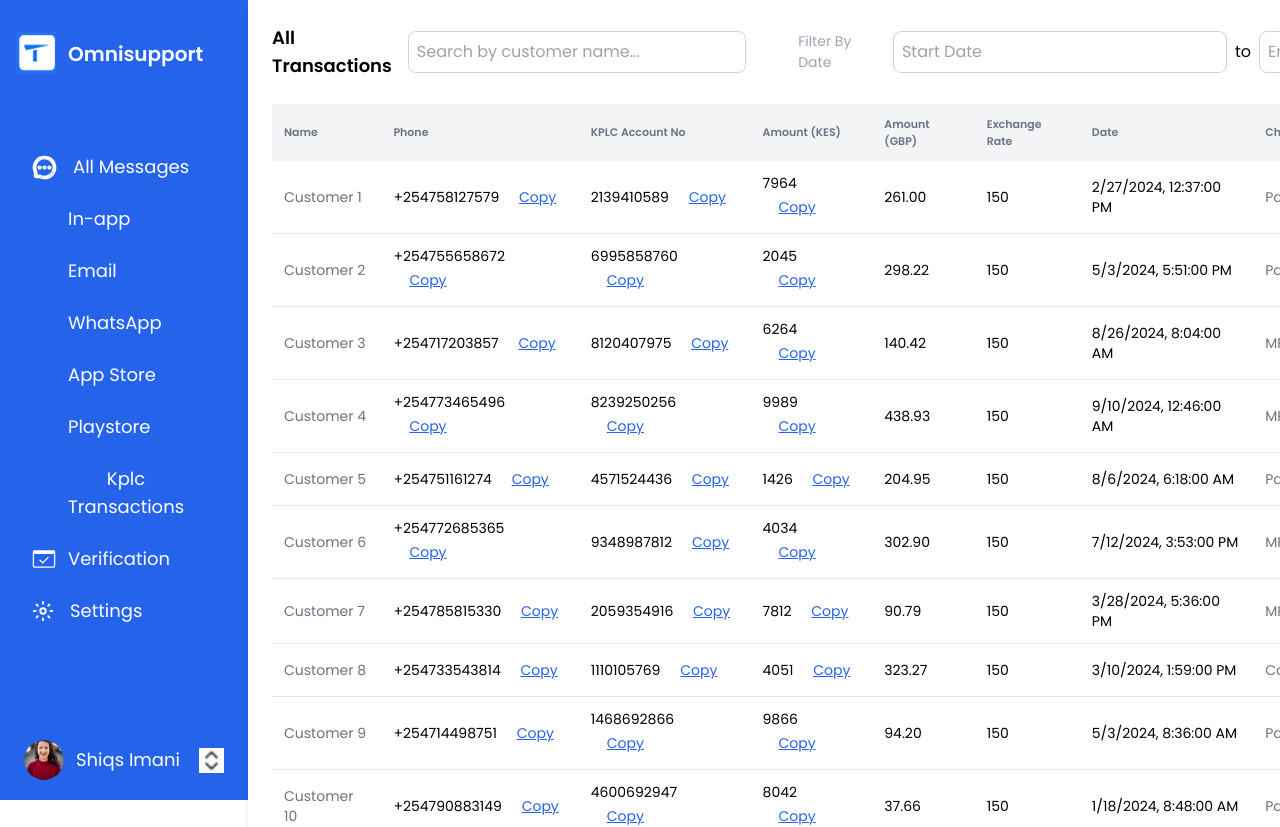
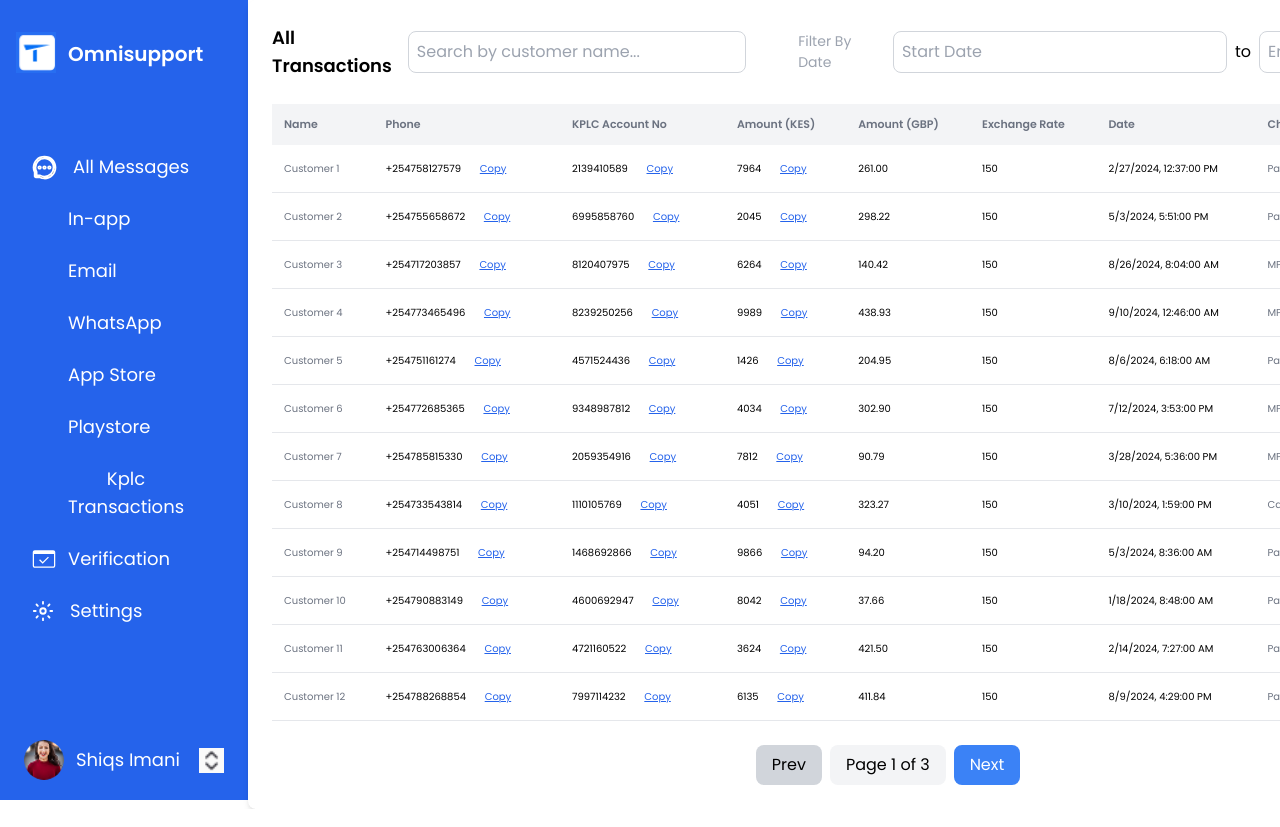
Before and after one commit to jeremybundi/tuma-omnisupport, a Next.js app: page /Transactions in a window 1280 px wide. Shown: the top 827 px of the page. Built offline with nearby package versions, Linux system fonts and the light colour scheme; a web font is replaced by a local one.

Commit message:
kplc trans

```diff
--- a/src/app/page.tsx
+++ b/src/app/page.tsx
@@ -14,7 +14,7 @@ export default function Page() {
 
   return (
     <div className="flex w-full">
-      <div className="w-[20%]">
+      <div className="w-[450px]">
         <SideNav />
       </div>
       <div className="w-[30%] border-r border-r-[#E9EBEE] h-screen flex flex-col">
--- a/src/components/Transctions.jsx
+++ b/src/components/Transctions.jsx
@@ -148,7 +148,7 @@ const TransactionTable = () => {
             {paginatedTransactions.map((transaction, index) => (
               <tr
                 key={index}
-                className="border-b hover:bg-gray-50 text-sm transition-colors"
+                className="border-b hover:bg-gray-50 text-[10px] transition-colors"
               >
                 <td className="p-3 text-gray-500">{transaction.name}</td>
                 <td className="p-3">
```
